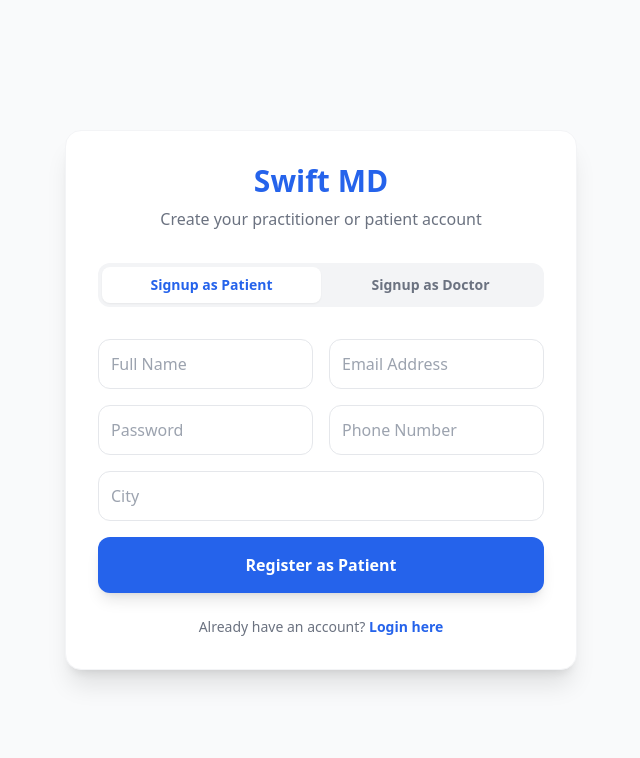
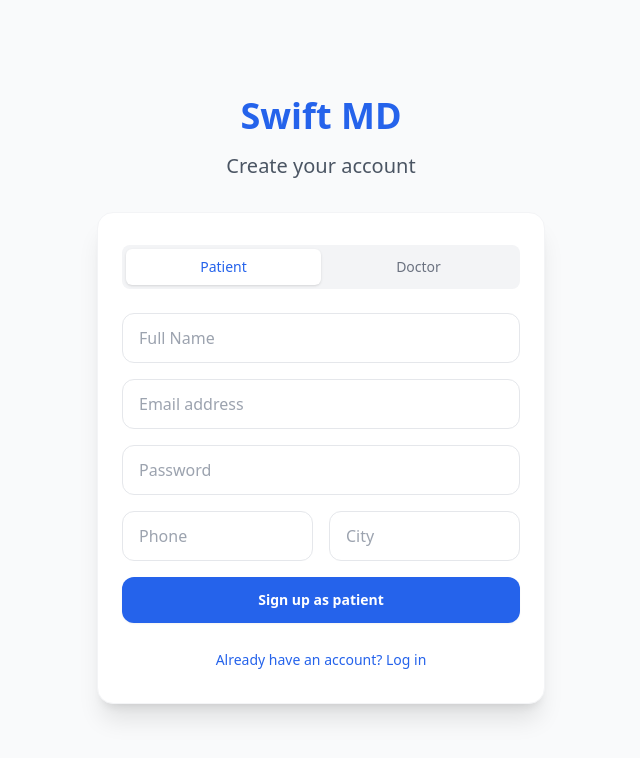
Before and after one commit to mugwe88-ops/MedicareAI, a Next.js app in the folder frontend/: page /signup in a window 1280 px wide. Shown: the top 758 px of the page, without its empty margins (319-959 px from the left). Built offline with nearby package versions, Linux system fonts and the light colour scheme.

Commit message:
update signup.tsx

```diff
--- a/frontend/app/signup/page.tsx
+++ b/frontend/app/signup/page.tsx
@@ -3,9 +3,9 @@ import { useState } from "react";
 import Link from "next/link";
 
 export default function SignupPage() {
-  const [role, setRole] = useState("patient"); // Default role
+  const [role, setRole] = useState("patient");
   const [loading, setLoading] = useState(false);
-  const [message, setMessage] = useState({ type: "", text: "" });
+  const [error, setError] = useState("");
 
   const [formData, setFormData] = useState({
     name: "",
@@ -17,14 +17,14 @@ export default function SignupPage() {
     license_number: "",
   });
 
-  const handleChange = (e: React.ChangeEvent<HTMLInputElement | HTMLSelectElement>) => {
+  const handleChange = (e: React.ChangeEvent<HTMLInputElement>) => {
     setFormData({ ...formData, [e.target.name]: e.target.value });
   };
 
   const handleSubmit = async (e: React.FormEvent) => {
     e.preventDefault();
     setLoading(true);
-    setMessage({ type: "", text: "" });
+    setError("");
 
     try {
       const res = await fetch("https://medicareai-1.onrender.com/api/auth/signup", {
@@ -34,136 +34,111 @@ export default function SignupPage() {
       });
 
       const data = await res.json();
-      if (!res.ok) throw new Error(data.error || "Signup failed");
+      if (!res.ok) throw new Error(data.error || "Registration failed");
 
-      setMessage({ type: "success", text: "Account created! Redirecting to login..." });
-      setTimeout(() => (window.location.href = "/login"), 2000);
+      alert("Registration Successful!");
+      window.location.href = "/login";
     } catch (err: any) {
-      setMessage({ type: "error", text: err.message });
+      setError(err.message);
     } finally {
       setLoading(false);
     }
   };
 
   return (
-    <div className="flex flex-col items-center justify-center min-h-screen bg-gray-50 px-4 py-12">
-      <div className="w-full max-w-lg bg-white rounded-2xl shadow-xl p-8 border border-gray-100">
-        <div className="text-center mb-8">
-          <h1 className="text-3xl font-bold text-blue-600">Swift MD</h1>
-          <p className="text-gray-500 mt-2">Create your practitioner or patient account</p>
+    <div className="min-h-screen bg-gray-50 flex flex-col justify-center py-12 px-6">
+      <div className="sm:mx-auto sm:w-full sm:max-w-md">
+        <h1 className="text-center text-4xl font-extrabold text-blue-600">Swift MD</h1>
+        <h2 className="mt-4 text-center text-xl text-gray-600">Create your account</h2>
       </div>
 
-        {/* Role Selector Tabs */}
-        <div className="flex mb-8 p-1 bg-gray-100 rounded-xl">
+      <div className="mt-8 sm:mx-auto sm:w-full sm:max-w-md">
+        <div className="bg-white py-8 px-6 shadow-xl rounded-2xl border border-gray-100">
+
+          {/* Role Switcher */}
+          <div className="flex p-1 bg-gray-100 rounded-lg mb-6">
             <button
               onClick={() => setRole("patient")}
-            className={`flex-1 py-2 text-sm font-semibold rounded-lg transition-all ${
-              role === "patient" ? "bg-white text-blue-600 shadow-sm" : "text-gray-500"
-            }`}
+              className={`flex-1 py-2 text-sm font-medium rounded-md transition ${role === 'patient' ? 'bg-white text-blue-600 shadow' : 'text-gray-500 hover:text-gray-700'}`}
             >
-            Signup as Patient
+              Patient
             </button>
             <button
               onClick={() => setRole("doctor")}
-            className={`flex-1 py-2 text-sm font-semibold rounded-lg transition-all ${
-              role === "doctor" ? "bg-white text-blue-600 shadow-sm" : "text-gray-500"
-            }`}
+              className={`flex-1 py-2 text-sm font-medium rounded-md transition ${role === 'doctor' ? 'bg-white text-blue-600 shadow' : 'text-gray-500 hover:text-gray-700'}`}
             >
-            Signup as Doctor
+              Doctor
             </button>
           </div>
 
-        <form onSubmit={handleSubmit} className="space-y-4">
-          <div className="grid grid-cols-1 md:grid-cols-2 gap-4">
+          <form className="space-y-4" onSubmit={handleSubmit}>
             <input
               name="name"
               placeholder="Full Name"
+              required
               onChange={handleChange}
-              className="p-3 border border-gray-200 rounded-xl text-black bg-white focus:ring-2 focus:ring-blue-500 outline-none"
-              required
+              className="w-full px-4 py-3 border border-gray-200 rounded-xl focus:ring-2 focus:ring-blue-500 outline-none text-black"
             />
             <input
               name="email"
               type="email"
-              placeholder="Email Address"
+              placeholder="Email address"
+              required
               onChange={handleChange}
-              className="p-3 border border-gray-200 rounded-xl text-black bg-white focus:ring-2 focus:ring-blue-500 outline-none"
-              required
+              className="w-full px-4 py-3 border border-gray-200 rounded-xl focus:ring-2 focus:ring-blue-500 outline-none text-black"
             />
-          </div>
-
-          <div className="grid grid-cols-1 md:grid-cols-2 gap-4">
             <input
               name="password"
               type="password"
               placeholder="Password"
+              required
               onChange={handleChange}
-              className="p-3 border border-gray-200 rounded-xl text-black bg-white focus:ring-2 focus:ring-blue-500 outline-none"
-              required
+              className="w-full px-4 py-3 border border-gray-200 rounded-xl focus:ring-2 focus:ring-blue-500 outline-none text-black"
             />
-            <input
-              name="phone"
-              placeholder="Phone Number"
-              onChange={handleChange}
-              className="p-3 border border-gray-200 rounded-xl text-black bg-white focus:ring-2 focus:ring-blue-500 outline-none"
-            />
+
+            <div className="grid grid-cols-2 gap-4">
+               <input name="phone" placeholder="Phone" onChange={handleChange} className="px-4 py-3 border border-gray-200 rounded-xl text-black" />
+               <input name="city" placeholder="City" onChange={handleChange} className="px-4 py-3 border border-gray-200 rounded-xl text-black" />
             </div>
 
-          <input
-            name="city"
-            placeholder="City"
-            onChange={handleChange}
-            className="w-full p-3 border border-gray-200 rounded-xl text-black bg-white focus:ring-2 focus:ring-blue-500 outline-none"
-          />
-
-          {/* Conditional Doctor Fields */}
+            {/* Doctor Specific Fields */}
             {role === "doctor" && (
-            <div className="space-y-4 pt-2 animate-in fade-in duration-300">
-              <div className="p-3 bg-blue-50 rounded-xl border border-blue-100">
-                <p className="text-xs text-blue-600 font-bold uppercase mb-2">Professional Details</p>
-                <div className="grid grid-cols-1 md:grid-cols-2 gap-4">
+              <div className="space-y-4 animate-in fade-in slide-in-from-top-2">
+                <div className="h-px bg-gray-100 my-4" />
                 <input
                   name="specialization"
-                    placeholder="Specialization (e.g. Surgeon)"
+                  placeholder="Medical Specialization"
+                  required
                   onChange={handleChange}
-                    className="p-2 border border-blue-200 rounded-lg text-black bg-white focus:ring-2 focus:ring-blue-500 outline-none"
-                    required
+                  className="w-full px-4 py-3 border border-blue-100 rounded-xl bg-blue-50 text-black"
                 />
                 <input
                   name="license_number"
-                    placeholder="Medical License #"
+                  placeholder="Medical License Number"
+                  required
                   onChange={handleChange}
-                    className="p-2 border border-blue-200 rounded-lg text-black bg-white focus:ring-2 focus:ring-blue-500 outline-none"
-                    required
+                  className="w-full px-4 py-3 border border-blue-100 rounded-xl bg-blue-50 text-black"
                 />
-                </div>
-              </div>
               </div>
             )}
 
-          {message.text && (
-            <div className={`p-3 rounded-xl text-center text-sm font-medium ${
-              message.type === "success" ? "bg-green-50 text-green-600" : "bg-red-50 text-red-600"
-            }`}>
-              {message.text}
-            </div>
-          )}
+            {error && <p className="text-red-500 text-sm text-center font-medium">{error}</p>}
 
             <button
               type="submit"
               disabled={loading}
-            className="w-full bg-blue-600 text-white p-4 rounded-xl font-bold hover:bg-blue-700 transition-all shadow-lg disabled:bg-blue-300"
+              className="w-full flex justify-center py-3 px-4 border border-transparent rounded-xl shadow-sm text-sm font-bold text-white bg-blue-600 hover:bg-blue-700 focus:outline-none disabled:bg-blue-300 transition"
             >
-            {loading ? "Creating Account..." : `Register as ${role.charAt(0).toUpperCase() + role.slice(1)}`}
+              {loading ? "Processing..." : `Sign up as ${role}`}
             </button>
           </form>
 
-        <p className="text-center mt-6 text-gray-500 text-sm">
-          Already have an account?{" "}
-          <Link href="/login" className="text-blue-600 font-bold hover:underline">
-            Login here
+          <div className="mt-6 text-center">
+            <Link href="/login" className="text-sm font-medium text-blue-600 hover:text-blue-500">
+              Already have an account? Log in
             </Link>
-        </p>
+          </div>
+        </div>
       </div>
     </div>
   );
```
Lines whose indentation alone changed are shown as unchanged.
